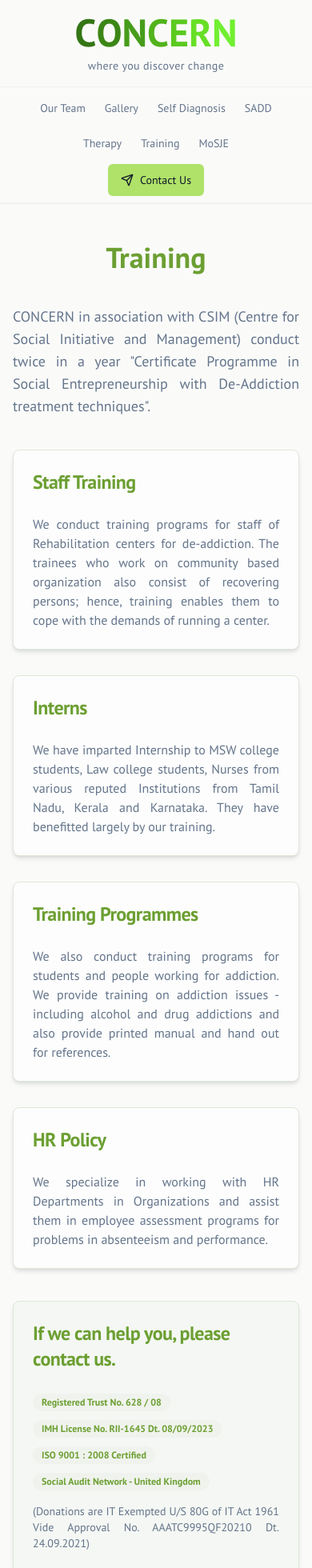
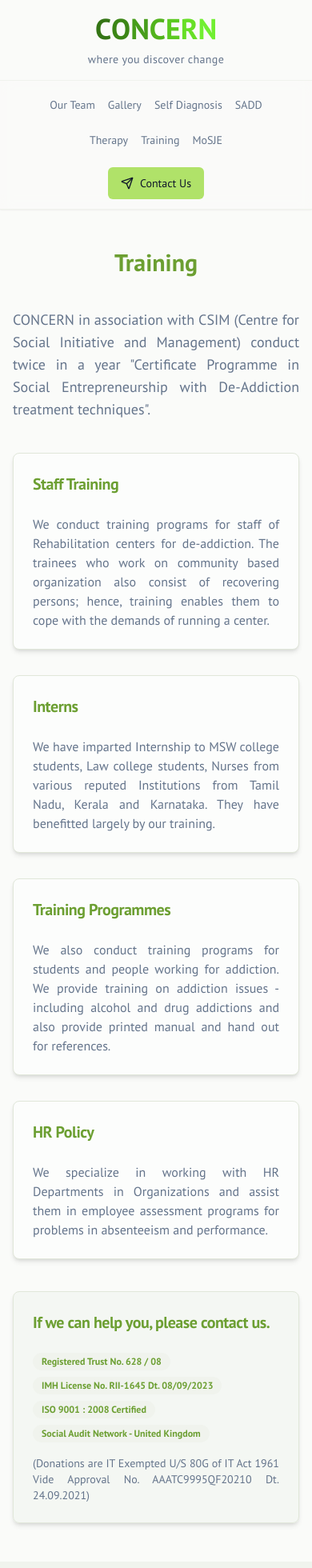
Before and after one commit to tanishpoddar/Concern-Website, a Next.js app: page /training in a window 390 px wide. Shown: the top 1960 px of the page at 80% size. Built offline with nearby package versions, Linux system fonts and the light colour scheme.

Commit message:
changed-code-files

```diff
--- a/src/app/contact-us/page.tsx
+++ b/src/app/contact-us/page.tsx
@@ -69,7 +69,7 @@
     <div className="container mx-auto px-4 py-12 md:px-6 md:py-16">
       <div className="mx-auto max-w-2xl space-y-8">
         <div className="text-center">
-          <h1 className="text-4xl font-bold text-primary">Contact Us</h1>
+          <h1 className="text-3xl font-bold text-primary md:text-4xl">Contact Us</h1>
           <p className="mt-2 text-lg text-muted-foreground">
             For Enquiries, Admissions or any other related Information.
           </p>
--- a/src/app/mosje/page.tsx
+++ b/src/app/mosje/page.tsx
@@ -21,8 +21,8 @@
     <div className="container mx-auto px-4 py-12 md:px-6 md:py-16">
       <div className="mx-auto max-w-4xl space-y-10">
         <div className="space-y-4 text-center">
-           <h1 className="text-4xl font-bold text-primary">Ministry of Social Justice and Empowerment (MoSJE)</h1>
-           <p className="text-xl text-muted-foreground">National Action Plan for Drug Demand Reduction (NAPDDR)</p>
+           <h1 className="text-3xl font-bold text-primary md:text-4xl">Ministry of Social Justice and Empowerment (MoSJE)</h1>
+           <p className="text-lg md:text-xl text-muted-foreground">National Action Plan for Drug Demand Reduction (NAPDDR)</p>
         </div>
 
         <div className="flex justify-center">
@@ -49,7 +49,7 @@
             {programs.map(program => (
                  <Card key={program.title} className="shadow-md transition-shadow hover:shadow-xl">
                     <CardHeader>
-                        <CardTitle className="text-2xl text-primary">{program.title}</CardTitle>
+                        <CardTitle className="text-xl md:text-2xl text-primary">{program.title}</CardTitle>
                     </CardHeader>
                     <CardContent>
                         <p className="text-muted-foreground text-justify">{program.description}</p>
--- a/src/app/our-team/page.tsx
+++ b/src/app/our-team/page.tsx
@@ -34,7 +34,7 @@
   <Card className="shadow-md transition-shadow hover:shadow-xl">
     <CardHeader className="flex flex-row items-center gap-4">
       <Icon className="h-8 w-8 text-primary" />
-      <CardTitle className="text-2xl text-primary">{title}</CardTitle>
+      <CardTitle className="text-xl md:text-2xl text-primary">{title}</CardTitle>
     </CardHeader>
     <CardContent>
       <ul className="space-y-4">
@@ -52,7 +52,7 @@
 export default function OurTeamPage() {
   return (
     <div className="container mx-auto px-4 py-12 md:px-6 md:py-16">
-      <h1 className="mb-8 text-center text-4xl font-bold text-primary">Our Team</h1>
+      <h1 className="mb-8 text-center text-3xl font-bold text-primary md:text-4xl">Our Team</h1>
       <div className="grid grid-cols-1 gap-8 md:grid-cols-2">
         <TeamCard title="Management Committee" members={managementCommittee} icon={Users} />
         <TeamCard title="Medical Team" members={medicalTeam} icon={Stethoscope} />
--- a/src/app/page.tsx
+++ b/src/app/page.tsx
@@ -67,11 +67,11 @@
     <>
       {loading && <SplashScreen />}
       <div className="flex flex-col">
-        <section className="bg-secondary/50 py-16 md:py-24">
+        <section className="bg-secondary/50 py-12 md:py-24">
           <div className="container px-4 md:px-6">
             <div className="grid gap-8 md:grid-cols-2 md:gap-16">
               <div className="flex flex-col justify-center space-y-4">
-                <h1 className="text-4xl font-bold tracking-tight text-primary md:text-5xl">
+                <h1 className="text-3xl font-bold tracking-tight text-primary md:text-5xl">
                   About Us
                 </h1>
                 <p className="text-lg text-muted-foreground text-justify">
@@ -95,7 +95,7 @@
           </div>
         </section>
 
-        <section className="py-16 md:py-24">
+        <section className="py-12 md:py-24">
           <div className="container grid gap-12 px-4 md:grid-cols-2 md:px-6">
             <div className="space-y-6">
               <h2 className="text-3xl font-bold text-primary">Facilities</h2>
--- a/src/app/sadd/page.tsx
+++ b/src/app/sadd/page.tsx
@@ -26,7 +26,7 @@
     <div className="container mx-auto px-4 py-12 md:px-6 md:py-16">
       <div className="mx-auto max-w-4xl space-y-10">
         <div className="text-center">
-          <h1 className="text-4xl font-bold text-primary">Short Alcohol Dependence Data (SADD)</h1>
+          <h1 className="text-3xl font-bold text-primary md:text-4xl">Short Alcohol Dependence Data (SADD)</h1>
         </div>
 
         <div className="flex justify-center">
@@ -46,7 +46,7 @@
 
         <Card className="shadow-md">
           <CardHeader>
-            <CardTitle className="text-2xl text-primary">SADD Questionnaire</CardTitle>
+            <CardTitle className="text-xl text-primary md:text-2xl">SADD Questionnaire</CardTitle>
           </CardHeader>
           <CardContent>
             <ul className="space-y-6">
@@ -66,7 +66,7 @@
 
         <Card className="bg-secondary/50 shadow-md">
           <CardHeader>
-            <CardTitle className="text-2xl text-primary">Scoring Stage of Addiction</CardTitle>
+            <CardTitle className="text-xl text-primary md:text-2xl">Scoring Stage of Addiction</CardTitle>
           </CardHeader>
           <CardContent className="space-y-2">
             <div className="grid grid-cols-1 gap-4 text-center sm:grid-cols-2 sm:text-left">
--- a/src/app/self-diagnosis/page.tsx
+++ b/src/app/self-diagnosis/page.tsx
@@ -29,7 +29,7 @@
     <div className="container mx-auto px-4 py-12 md:px-6 md:py-16">
       <div className="mx-auto max-w-4xl space-y-10">
         <div className="text-center">
-          <h1 className="text-4xl font-bold text-primary">Self Diagnosis</h1>
+          <h1 className="text-3xl font-bold text-primary md:text-4xl">Self Diagnosis</h1>
         </div>
 
         <div className="space-y-4 text-lg text-muted-foreground">
@@ -46,7 +46,7 @@
 
         <Card className="shadow-md">
           <CardHeader>
-            <CardTitle className="text-2xl text-primary">Do You Border on Alcoholism?</CardTitle>
+            <CardTitle className="text-xl text-primary md:text-2xl">Do You Border on Alcoholism?</CardTitle>
             <CardDescription className="text-justify">
               To answer the above questions ask yourself the following test questions and answer them as honestly as you can. (If your answers are ‘NO’ to all the question re-answer them with the help of your spouse or the closest member of your family). Remember there are no right or wrong answers.
             </CardDescription>
@@ -65,7 +65,7 @@
 
         <Card className="bg-secondary/50 shadow-md">
            <CardHeader>
-            <CardTitle className="text-2xl text-primary">Scoring Stage of addiction</CardTitle>
+            <CardTitle className="text-xl text-primary md:text-2xl">Scoring Stage of addiction</CardTitle>
           </CardHeader>
           <CardContent className="space-y-2">
              <p><span className="font-bold">If you have answered YES to any one of the questions,</span> there is a definite warning that you may be an alcoholic.</p>
--- a/src/app/therapy/page.tsx
+++ b/src/app/therapy/page.tsx
@@ -72,12 +72,12 @@
 export default function TherapyPage() {
   return (
     <div className="container mx-auto px-4 py-12 md:px-6 md:py-16">
-      <h1 className="mb-8 text-center text-4xl font-bold text-primary">Therapies We Offer</h1>
-      <div className="grid grid-cols-1 gap-8 md:grid-cols-2 lg:grid-cols-3">
+      <h1 className="mb-8 text-center text-3xl font-bold text-primary md:text-4xl">Therapies We Offer</h1>
+      <div className="grid grid-cols-1 gap-6 md:grid-cols-2 lg:grid-cols-3 md:gap-8">
         {therapies.map((therapy) => (
           <Card key={therapy.title} className="flex flex-col shadow-md transition-shadow hover:shadow-xl">
             <CardHeader>
-              <CardTitle className="text-2xl text-primary">{therapy.title}</CardTitle>
+              <CardTitle className="text-xl md:text-2xl text-primary">{therapy.title}</CardTitle>
             </CardHeader>
             <CardContent className="flex-grow">
               {therapy.description ? (
--- a/src/app/training/page.tsx
+++ b/src/app/training/page.tsx
@@ -26,7 +26,7 @@
     <div className="container mx-auto px-4 py-12 md:px-6 md:py-16">
       <div className="mx-auto max-w-4xl space-y-10">
         <div className="text-center">
-          <h1 className="text-4xl font-bold text-primary">Training</h1>
+          <h1 className="text-3xl font-bold text-primary md:text-4xl">Training</h1>
         </div>
 
         <p className="text-center text-lg text-muted-foreground text-justify">
@@ -37,7 +37,7 @@
           {trainingSections.map((section) => (
             <Card key={section.title} className="shadow-md transition-shadow hover:shadow-xl">
               <CardHeader>
-                <CardTitle className="text-2xl text-primary">{section.title}</CardTitle>
+                <CardTitle className="text-xl md:text-2xl text-primary">{section.title}</CardTitle>
               </CardHeader>
               <CardContent>
                 <p className="text-muted-foreground text-justify">{section.content}</p>
@@ -48,13 +48,15 @@
 
         <Card className="bg-secondary/50 shadow-md">
           <CardHeader>
-            <CardTitle className="text-2xl text-primary">If we can help you, please contact us.</CardTitle>
+            <CardTitle className="text-xl md:text-2xl text-primary">If we can help you, please contact us.</CardTitle>
           </CardHeader>
           <CardContent className="space-y-2 text-muted-foreground">
-            <div><Badge variant="secondary">Registered Trust No. 628 / 08</Badge></div>
-            <div><Badge variant="secondary">IMH License No. RII-1645 Dt. 08/09/2023</Badge></div>
-            <div><Badge variant="secondary">ISO 9001 : 2008 Certified</Badge></div>
-            <div><Badge variant="secondary">Social Audit Network - United Kingdom</Badge></div>
+            <div className="flex flex-wrap gap-2">
+              <Badge variant="secondary">Registered Trust No. 628 / 08</Badge>
+              <Badge variant="secondary">IMH License No. RII-1645 Dt. 08/09/2023</Badge>
+              <Badge variant="secondary">ISO 9001 : 2008 Certified</Badge>
+              <Badge variant="secondary">Social Audit Network - United Kingdom</Badge>
+            </div>
             <p className="pt-2 text-sm text-justify">
               (Donations are IT Exempted U/S 80G of IT Act 1961 Vide Approval No. AAATC9995QF20210 Dt. 24.09.2021)
             </p>
--- a/src/components/header.tsx
+++ b/src/components/header.tsx
@@ -6,7 +6,7 @@
     <header className="bg-background/95 py-4">
       <div className="container flex h-auto max-w-screen-2xl flex-col items-center justify-center text-center">
         <Link href="/" className="flex flex-col items-center gap-2">
-            <ConcernLogo className="text-5xl" />
+            <ConcernLogo className="text-4xl md:text-5xl" />
             <p className="text-sm tracking-wide text-muted-foreground">where you discover change</p>
         </Link>
       </div>
--- a/src/components/navbar.tsx
+++ b/src/components/navbar.tsx
@@ -15,13 +15,13 @@
 export default function Navbar() {
   return (
     <nav className="sticky top-0 z-40 w-full border-b border-t border-border/40 bg-background/95 backdrop-blur supports-[backdrop-filter]:bg-background/60 shadow-sm">
-      <div className="container flex h-auto min-h-16 max-w-screen-2xl flex-wrap items-center justify-center gap-y-2 py-2 md:justify-between">
-        <div className="flex flex-wrap items-center justify-center gap-x-6 gap-y-2 text-sm font-medium">
+      <div className="container flex h-auto min-h-16 max-w-screen-2xl flex-col items-center justify-center gap-4 py-3 md:flex-row md:justify-between md:gap-y-2">
+        <div className="flex flex-wrap items-center justify-center gap-x-4 gap-y-2 text-sm font-medium md:gap-x-6">
           {navLinks.map((link) => (
             <Link
               key={link.href}
               href={link.href}
-              className="relative py-2 text-muted-foreground transition-colors hover:text-primary"
+              className="group relative py-2 text-muted-foreground transition-colors hover:text-primary"
             >
               {link.label}
               <span className="absolute bottom-0 left-0 h-0.5 w-full scale-x-0 bg-primary transition-transform duration-300 group-hover:scale-x-100"></span>
```
Also changed, not shown: src/app/gallery/[album]/page.tsx (+4 -4 lines), src/app/gallery/page.tsx (+4 -4 lines).
